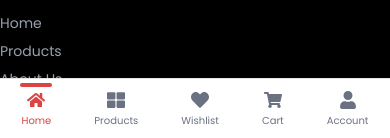
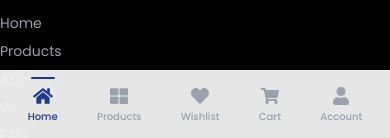
Before and after one commit to Radiat09/ByteNest, a Next.js app: page / in a window 390 px wide. Shown: the part 704-842 px from the top of the page. Built offline with nearby package versions, Linux system fonts and the light colour scheme; no server answers.

Commit message:
refactor: update bottom navigation

```diff
--- a/src/components/layout/BottomNav.tsx
+++ b/src/components/layout/BottomNav.tsx
@@ -20,8 +20,8 @@ export default function BottomNav() {
   const session = sessionResult?.data ?? null;
 
   return (
-    <div className="md:hidden fixed bottom-0 left-0 right-0 z-50 bg-white border-t shadow-lg">
-      <div className="flex items-center justify-around py-2">
+    <div className="md:hidden fixed bottom-0 left-0 right-0 z-50 bg-white/90 glass border-t border-gray-100/80 shadow-[0_-4px_20px_rgba(0,0,0,0.06)]">
+      <div className="flex items-center justify-around py-2 px-2">
         {navItems.map((item) => {
           const Icon = item.icon;
           const isActive = pathname === item.href;
@@ -32,10 +32,10 @@ export default function BottomNav() {
               <Link
                 key={item.href}
                 href="/login"
-                className="flex flex-col items-center gap-1 text-gray-500 py-1 px-3"
+                className="flex flex-col items-center gap-1 text-gray-400 py-2 px-3 rounded-xl transition-colors"
               >
                 <Icon className="text-lg" />
-                <span className="text-[10px]">{item.label}</span>
+                <span className="text-[10px] font-medium">{item.label}</span>
               </Link>
             );
           }
@@ -45,15 +45,15 @@ export default function BottomNav() {
               key={item.href}
               href={item.href}
               className={cn(
-                "flex flex-col items-center gap-1 py-1 px-3 transition-colors relative",
-                isActive ? "text-[rgb(219,68,68)]" : "text-gray-500"
+                "flex flex-col items-center gap-1 py-2 px-3 rounded-xl transition-all duration-200 relative",
+                isActive ? "text-brand" : "text-gray-400 hover:text-gray-600"
               )}
             >
               {isActive && (
-                <div className="absolute -top-1 left-1/2 -translate-x-1/2 w-8 h-1 bg-[rgb(219,68,68)] rounded-full" />
+                <div className="absolute -top-0.5 left-1/2 -translate-x-1/2 w-6 h-0.5 bg-brand rounded-full" />
               )}
-              <Icon className="text-lg" />
-              <span className="text-[10px]">{item.label}</span>
+              <Icon className={cn("text-lg transition-all", isActive && "scale-110")} />
+              <span className="text-[10px] font-medium">{item.label}</span>
             </Link>
           );
         })}
```
